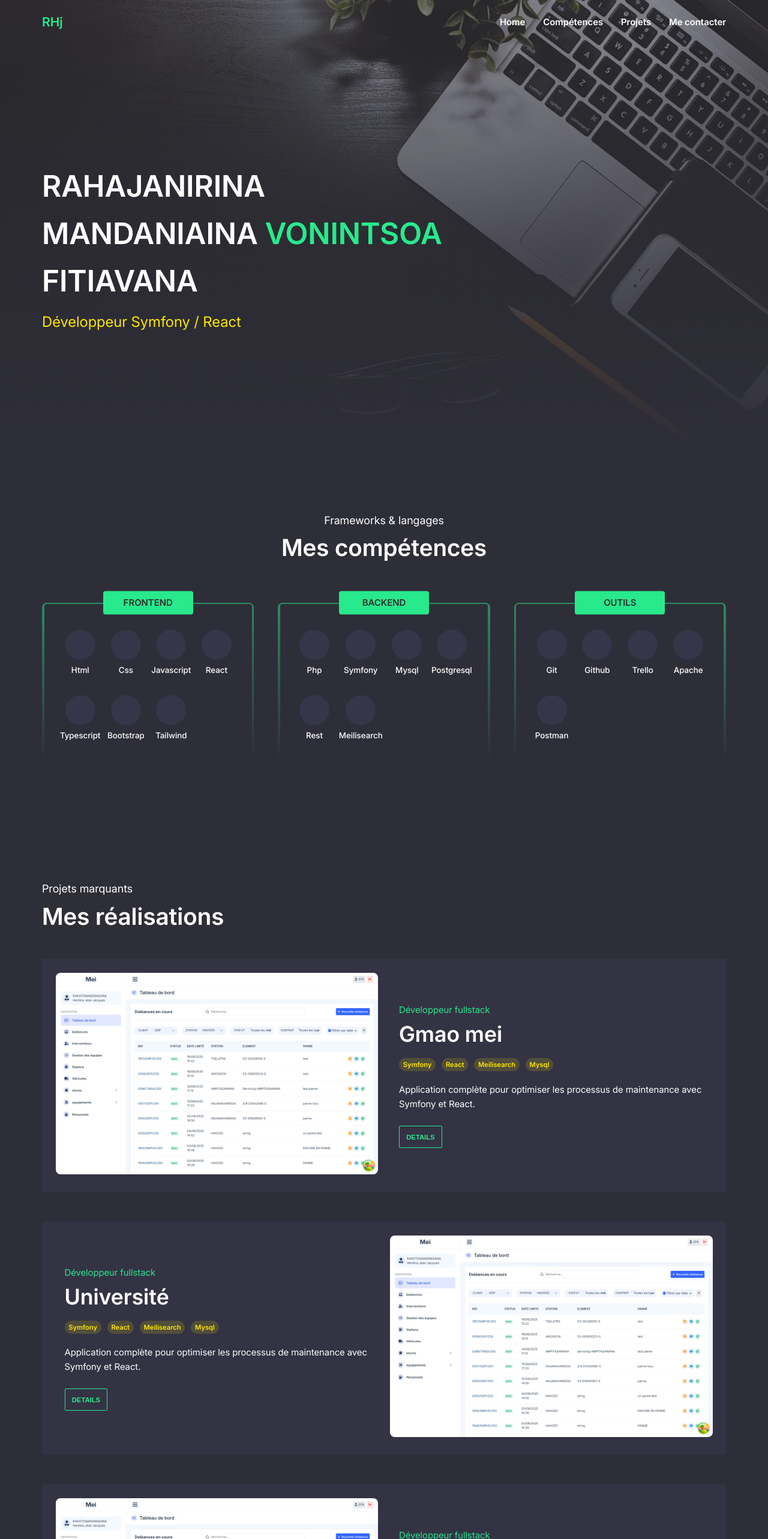
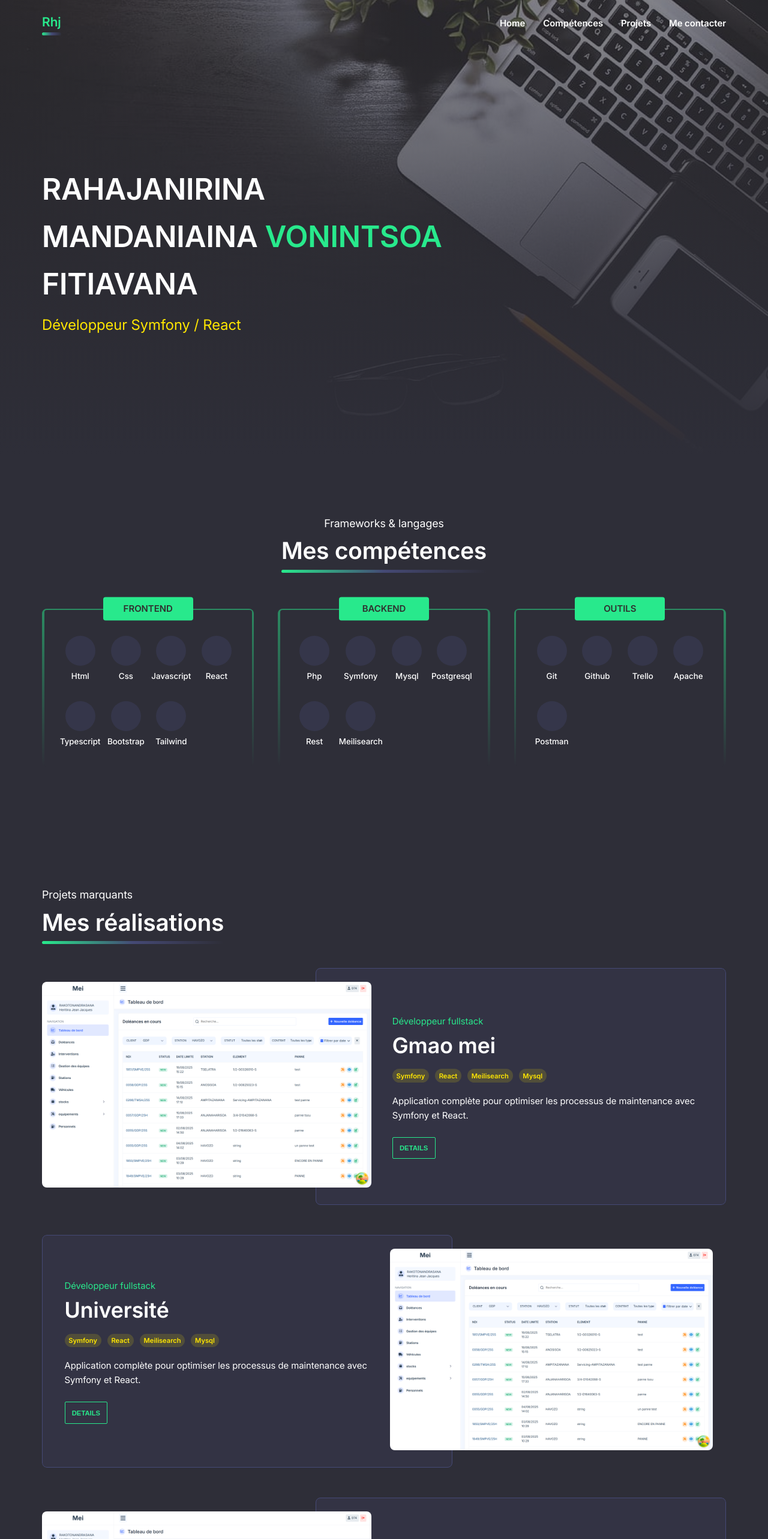
Before and after one commit to manda07tsou/portfolio, a React (Vite) app: page / in a window 1280 px wide. Shown: the top 2566 px of the page at 60% size. Built offline with nearby package versions, Linux system fonts and the light colour scheme.

Commit message:
style: redising

```diff
--- a/src/assets/styles/_contacts.scss
+++ b/src/assets/styles/_contacts.scss
@@ -1,3 +1,3 @@
 .contact__section{
-   background-color: rgb(var(--bg-light));
+   background-color: rgb(var(--bg-light)/.3);
 }
--- a/src/assets/styles/_footer.scss
+++ b/src/assets/styles/_footer.scss
@@ -1,4 +1,4 @@
 .footer{
-   background-color: rgb(var(--bg-light));
+   background-color: rgb(var(--bg-light)/.5);
    padding: var(--padding) var(--container-padding);
 }
--- a/src/assets/styles/_header.scss
+++ b/src/assets/styles/_header.scss
@@ -30,6 +30,15 @@
    font-weight: 600;
    transform:skew(180deg 90deg);
    color: rgb(var(--primary));
+
+      &::after{
+      display: block;
+      content: "";
+      width: 100%;
+      height: 5px;
+      background: linear-gradient(to right, rgb(var(--primary)), rgb(var(--bg-light)), rgb(var(--bg)));
+      border-radius: 8px;
+   }
 }
 
 .header__nav{
@@ -68,6 +77,7 @@
    font-size: 3.3em;
    font-weight: 600;
 }
+
 
 .hero__subtitle{
    font-size: 1.6em;
--- a/src/assets/styles/_layout.scss
+++ b/src/assets/styles/_layout.scss
@@ -9,11 +9,22 @@
 .section__title{
    font-weight: 600;
    font-size: 2em;
+   display: inline-block;
+
+   &::after{
+      display: block;
+      content: "";
+      width: 100%;
+      height: 5px;
+      background: linear-gradient(to right, rgb(var(--primary)), rgb(var(--bg-light)), rgb(var(--bg)));
+      border-radius: 8px;
+   }
 }
 
 .section__subtitle{
    font-size: 1.2em;
 }
+
 .section__body{
    margin-top: 40px;
 }
--- a/src/assets/styles/_projects.scss
+++ b/src/assets/styles/_projects.scss
@@ -1,14 +1,14 @@
 //mobil
 .project__grid{
-   // display: grid;
-   // grid-template-columns: repeat(auto-fill, minmax(320px, 1fr));
    gap: 2em;
 }
 
 .project{
    margin-bottom: 50px;
    transition: .3s;
-   background-color: rgb(var(--bg-light)/.2);
+   border-radius:8px;
+   overflow: hidden;
+   background-color: rgb(var(--bg-light)/.3);
 }
 
 .project__body{
@@ -88,10 +88,26 @@
       gap: 20px;
       align-items: center;
       padding: 1.5em;
+      background-color: transparent;
 
-      &:hover{
-         background-color: rgb(var(--bg-light)/.4);
-         padding: 1.5em;
+      &::after{
+         display: block;
+         content: "";
+         width: 60%;
+         height: 100%;
+         position: absolute;
+         background-color: rgb(var(--bg-light)/.2);
+         border: 1px solid rgb(var(--bg-light));
+         z-index: -1;
+         border-radius: 8px;
+      }
+   }
+
+   .project:nth-child(odd){
+      padding-left: 0px;
+
+      &::after{
+         right: 0;
       }
    }
 
--- a/src/templates/Header.tsx
+++ b/src/templates/Header.tsx
@@ -9,7 +9,7 @@ export function Header(){
    return (
       <div className="header__container">
          <header className={`header ${headerClass}`}>
-            <div className="logo">RHj</div>
+            <div className="logo">Rhj</div>
             <nav className="header__nav">
                <a href="#home" className="nav__item">Home</a>
                <a href="#skills" className="nav__item">Compétences</a>
```
